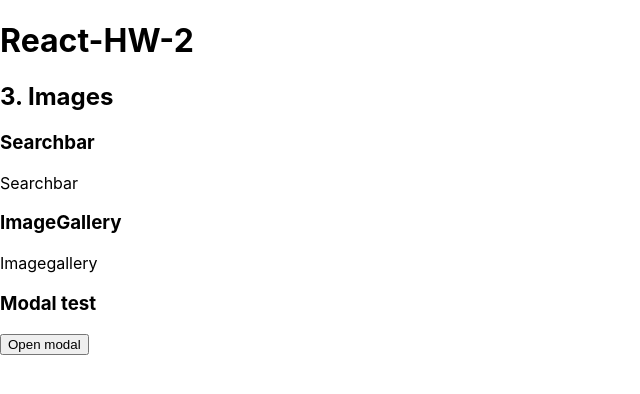
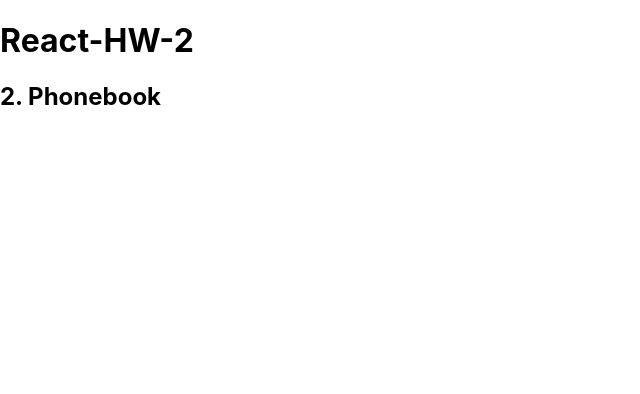
Before and after one commit to davidnedkonst/react-hw-02, a React (Create React App) app: page / in a window 1280 px wide. Shown: the top 394 px of the page, without its empty margins (0-640 px from the left). Built offline with nearby package versions, Linux system fonts and the light colour scheme.

Commit message:
Update Modal: create a new Modal component

```diff
--- a/src/components/App/App.js
+++ b/src/components/App/App.js
@@ -1,7 +1,7 @@
 import './App.css';
 // import Feedback from '../Feedback/Feedback';
 // import Phonebook from '../Phonebook/Phonebook';
-import Images from '../Images/Images';
+// import Images from '../Images/Images';
 
 
 export default function App() {
@@ -12,11 +12,11 @@ export default function App() {
       {/* <h2>1. Component Feedback</h2>
       <Feedback /> */}
 
-      {/* <h2>2. Phonebook</h2>
-      <Phonebook /> */}
+      <h2>2. Phonebook</h2>
+      {/* <Phonebook /> */}
 
-      <h2>3. Images</h2>
-      <Images/>
+      {/* <h2>3. Images</h2>
+      <Images/> */}
     </div>
   );
 };
--- a/src/components/Images/Images/Images.js
+++ b/src/components/Images/Images/Images.js
@@ -1,18 +1,8 @@
 import React from "react";
 import Section from "../../Section";
-import Modal from "../../Modal";
+import Modal from "../../Modal/Modal";
 
 export default class Images extends React.Component {
-    state = { showModal: false };
-
-    toggleModal = () => {
-        console.log('toggleModal() run.');
-        this.setState(({ showModal }) => {
-            console.log('setState() run');
-            return ({ showModal: !showModal });
-        });
-    };
-
     render() {
         return (
             <div>
@@ -20,19 +10,14 @@ export default class Images extends React.Component {
                     Searchbar
                 </Section>
                 <Section title='ImageGallery'>
-                    Imagegallery
+                    ImageGallery
                 </Section>
                 <Section title='Modal test'>
-                    <button type="button" onClick={this.toggleModal}>Open modal</button>
-                    {
-                        this.state.showModal &&
-                        <Modal onClose={this.toggleModal}>
-                            <Section title='Modal'>
-                                Modal content
-                                <button type="button" onClick={this.toggleModal}>Close modal</button>
-                            </Section>
-                        </Modal>
-                    }
+                    <Modal>
+                        <Section title='Modal'>
+                            Modal content
+                        </Section>
+                    </Modal>
                 </Section>
             </div>
         )
--- a/src/components/Modal/Modal.js
+++ b/src/components/Modal/Modal.js
@@ -1,36 +1,25 @@
 import React, { Component } from "react";
-import { createPortal } from "react-dom";
-
-import { ModalBackDrop } from "./ModalBackdrop";
-import { ModalContent } from "./ModalContent";
-
-const modalRoot = document.getElementById('modal-root');
+import ModalWindow from "./ModalWindow";
 
 export default class Modal extends Component {
-    handleKeyDown = ({ code }) => {
-        if (code === 'Escape') this.props.onClose();
-    };
+    state = { showModal: false };
 
-    handleBackdropClick = ({ target, currentTarget }) => {
-        if (target === currentTarget) this.props.onClose();
-    };
-
-    componentDidMount() {
-       window.addEventListener('keydown', this.handleKeyDown);
-    };
-
-    componentWillUnmount() {
-        window.removeEventListener('keydown', this.handleKeyDown);
+    toggleModal = () => {
+        this.setState(({ showModal }) => ({ showModal: !showModal }));
     };
 
     render() {
-        return createPortal(
-            <ModalBackDrop onClick={this.handleBackdropClick}>
-                <ModalContent>
-                    {this.props.children}
-                </ModalContent>
-            </ModalBackDrop>,
-            modalRoot
+        return (
+            <div>
+                <button type="button" onClick={this.toggleModal}>Open modal</button>
+                {
+                    this.state.showModal &&
+                    <ModalWindow onClose={this.toggleModal}>
+                        {this.props.children}
+                        <button type="button" onClick={this.toggleModal}>Close modal</button>
+                    </ModalWindow>
+                }
+            </div>
         );
     };
 };
--- /dev/null
+++ b/src/components/Modal/ModalWindow.js
@@ -0,0 +1,36 @@
+import React, { Component } from "react";
+import { createPortal } from "react-dom";
+
+import { ModalBackDrop } from "./ModalBackdrop";
+import { ModalContent } from "./ModalContent";
+
+const modalRoot = document.getElementById('modal-root');
+
+export default class ModalWindow extends Component {
+    handleKeyDown = ({ code }) => {
+        if (code === 'Escape') this.props.onClose();
+    };
+
+    handleBackdropClick = ({ target, currentTarget }) => {
+        if (target === currentTarget) this.props.onClose();
+    };
+
+    componentDidMount() {
+       window.addEventListener('keydown', this.handleKeyDown);
+    };
+
+    componentWillUnmount() {
+        window.removeEventListener('keydown', this.handleKeyDown);
+    };
+
+    render() {
+        return createPortal(
+            <ModalBackDrop onClick={this.handleBackdropClick}>
+                <ModalContent>
+                    {this.props.children}
+                </ModalContent>
+            </ModalBackDrop>,
+            modalRoot
+        );
+    };
+};
--- a/src/components/Modal/index.js
+++ b/src/components/Modal/index.js
@@ -1 +1 @@
-export { default } from './Modal';
+export { default } from './index';
```
